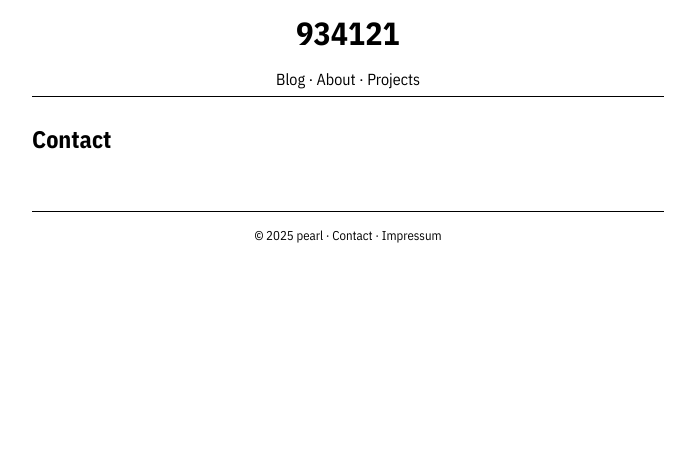
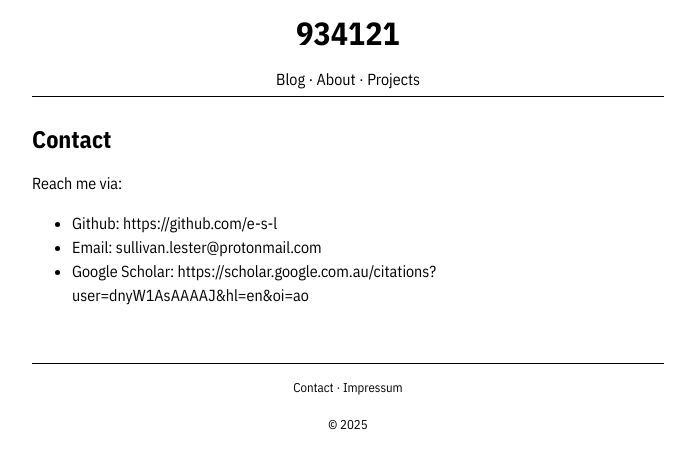
Before and after one commit to e-s-l/e-s-l.github.io, a Jekyll site: the page built from contact.md, in a window 1280 px wide. Shown: the top 469 px of the page, without its empty margins (292-987 px from the left). Built offline with Jekyll 4.4.1, drawn with Linux system fonts in a browser that asks for light colours.

Commit message:
added contact details

```diff
--- a/_includes/footer.html
+++ b/_includes/footer.html
@@ -1,7 +1,7 @@
 <div id="footer">
   <p>
-    © 2025 {{site.owner}}  ·
     <a href="{{site.url}}{{site.baseurl}}/contact/">Contact</a>  ·
     <a style="color: black;" href="{{site.url}}{{site.baseurl}}/impressum/">Impressum</a>
   </p>
+  <p>© 2025</p>
 </div>
--- a/contact.md
+++ b/contact.md
@@ -3,3 +3,8 @@ layout: default
 title: Contact
 permalink: /contact/
 ---
+
+Reach me via:
+- Github: https://github.com/e-s-l
+- Email: sullivan.lester@protonmail.com
+- Google Scholar: https://scholar.google.com.au/citations?user=dnyW1AsAAAAJ&hl=en&oi=ao
```
